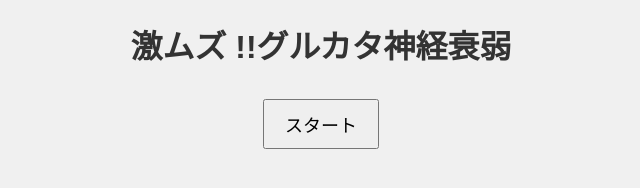
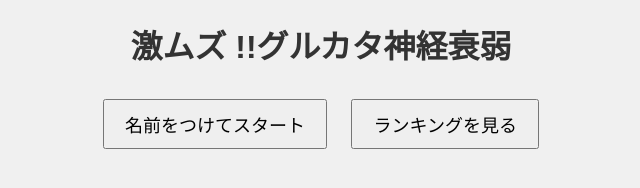
Before and after one commit to waraigoe/shinkei-suijaku-game, a plain HTML site: page index.html in a window 1280 px wide. Shown: the whole page, without its empty margins (319-959 px from the left). Drawn offline with Linux system fonts and the light colour scheme.

Commit message:
Update index.html

```diff
--- a/index.html
+++ b/index.html
@@ -10,7 +10,8 @@
     <!-- タイトル画面 -->
     <div id="title-screen">
         <h1>激ムズ !!グルカタ神経衰弱</h1>
-        <button id="start-button">スタート</button>
+        <button id="start-with-name-button">名前をつけてスタート</button>
+        <button id="ranking-button">ランキングを見る</button>
     </div>
     <!-- ゲーム画面 -->
     <div id="game-screen" style="display: none;">
@@ -18,10 +19,17 @@
         <div id="miss">ミス: 0</div>
         <div id="board"></div>
     </div>
+    <!-- ランキング画面 -->
+    <div id="ranking-screen" style="display: none;">
+        <h2>ランキング</h2>
+        <ol id="ranking-list"></ol>
+        <button id="back-button">戻る</button>
+    </div>
     <!-- ゲームオーバー画面 -->
     <div id="game-over-screen" style="display: none;">
         <h2>ゲームオーバー</h2>
         <button id="back-to-title-button">スタートに戻る</button>
+        <button id="show-ranking-button">ランキングを見る</button>
     </div>
     <script src="script.js"></script>
 </body>
```
